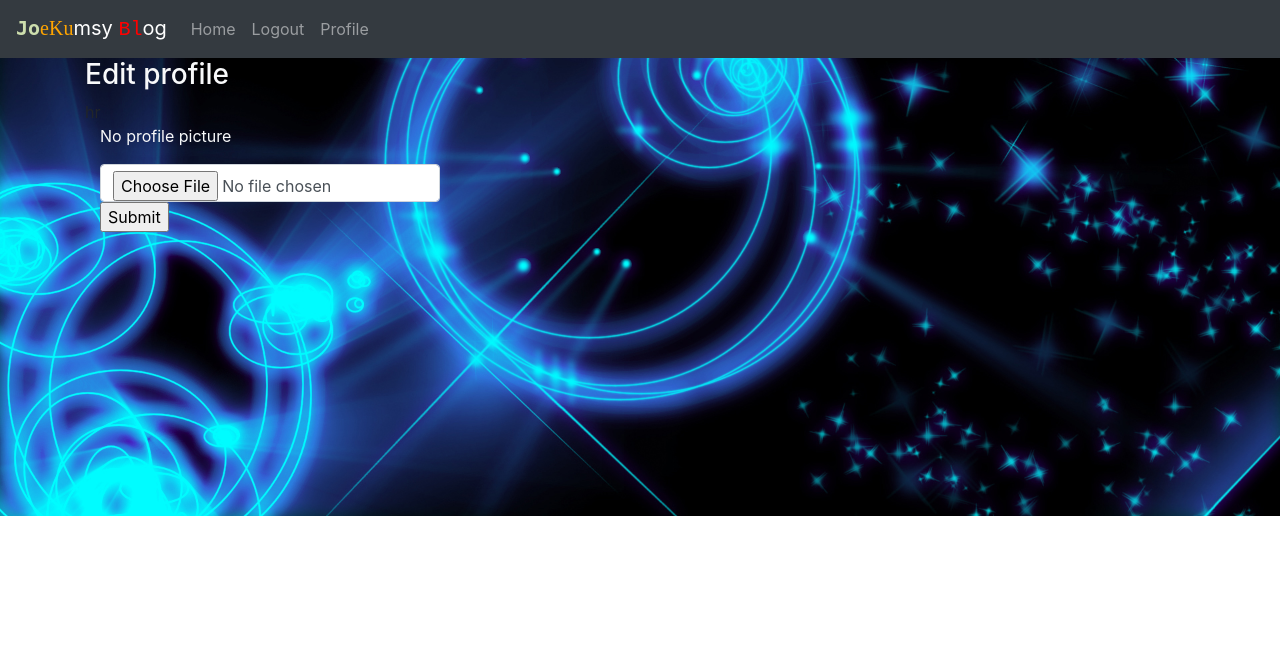
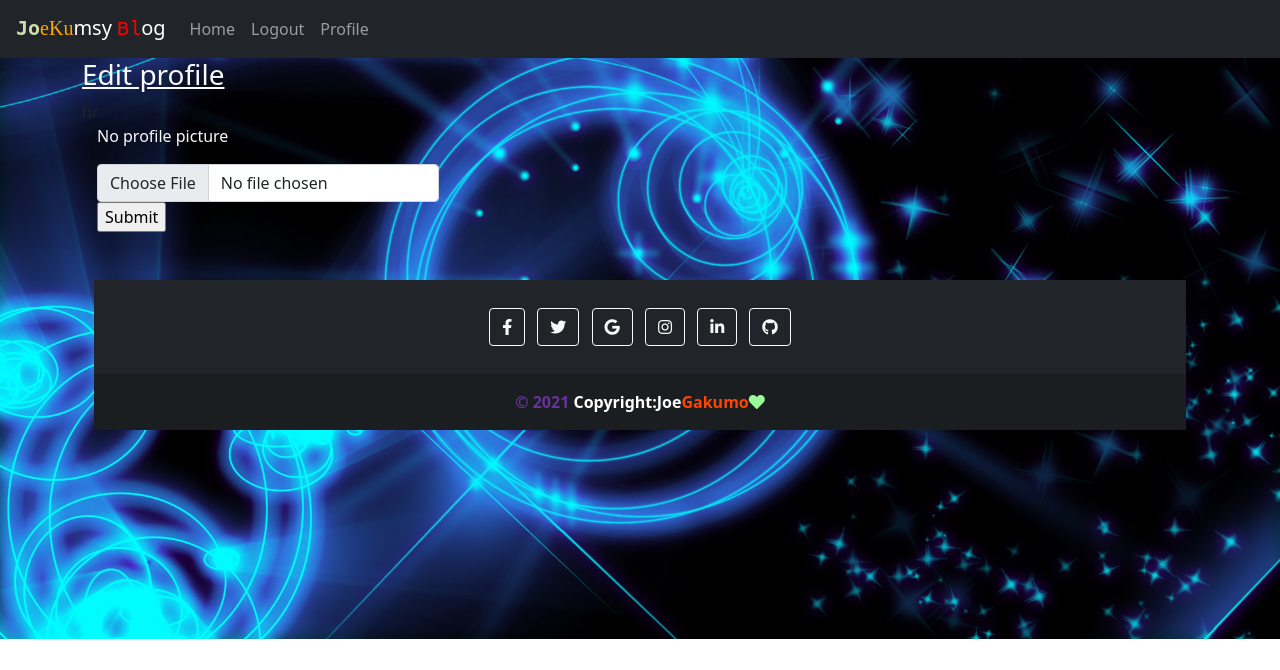
Before and after one commit to JoeGakumo21/Personal-Blog, a Flask app: a page that uses app/templates/profile/profile.html in a window 1280 px wide. Shown: the top 670 px of the page. Run offline with Flask 2, Linux system fonts and the light colour scheme; the visitor is signed in with stand-in values (Sample User, id 1); data comes from the database, SQL or seed files in the repository; some libraries are stand-ins or nearby versions.

Commit message:
added background and columns

```diff
--- a/app/templates/auth/login.html
+++ b/app/templates/auth/login.html
@@ -54,5 +54,8 @@ Login
             </div>
         </div>
     </div>
+
+
 </div>
+
 {% endblock%}
--- a/app/templates/profile/profile.html
+++ b/app/templates/profile/profile.html
@@ -1,6 +1,10 @@
 {%extends 'base.html'%}
 
 {% block content%}
+<link href="https://cdn.jsdelivr.net/npm/bootstrap@5.0.2/dist/css/bootstrap.min.css" rel="stylesheet"
+    integrity="sha384-EVSTQN3/azprG1Anm3QDgpJLIm9Nao0Yz1ztcQTwFspd3yD65VohhpuuCOmLASjC" crossorigin="anonymous">
+    <link rel="stylesheet" href="https://pro.fontawesome.com/releases/v5.10.0/css/all.css"
+    integrity="sha384-AYmEC3Yw5cVb3ZcuHtOA93w35dYTsvhLPVnYs9eStHfGJvOvKxVfELGroGkvsg+p" crossorigin="anonymous" />
 <style>
     body {
         background: url("{{url_for('static',filename='images/background.jpg')}}") center/cover no-repeat;
@@ -24,4 +28,49 @@ hr
     </form>
     {% endif %}
 </div>
+
+<div class="container my-5">
+
+    <footer class="bg-dark text-center text-white">
+        <!-- Grid container -->
+        <div class="container p-4 pb-0">
+            <!-- Section: Social media -->
+            <section class="mb-4">
+                <!-- Facebook -->
+                <a class="btn btn-outline-light btn-floating m-1" href="https://www.facebook.com/pg/facebook/photos/" role="button"><i
+                        class="fab fa-facebook-f"></i></a>
+
+                <!-- Twitter -->
+                <a class="btn btn-outline-light btn-floating m-1" href="https://twitter.com/?lang=en" role="button"><i
+                        class="fab fa-twitter"></i></a>
+
+                <!-- Google -->
+                <a class="btn btn-outline-light btn-floating m-1" href="https://www.google.com/" role="button"><i
+                        class="fab fa-google"></i></a>
+
+                <!-- Instagram -->
+                <a class="btn btn-outline-light btn-floating m-1" href="https://www.instagram.com/" role="button"><i
+                        class="fab fa-instagram"></i></a>
+
+                <!-- Linkedin -->
+                <a class="btn btn-outline-light btn-floating m-1" href="https://www.linkedin.com/" role="button"><i
+                        class="fab fa-linkedin-in"></i></a>
+
+                <!-- Github -->
+                <a class="btn btn-outline-light btn-floating m-1" href="https://www.github.com/" role="button"><i
+                        class="fab fa-github"></i></a>
+            </section>
+            <!-- Section: Social media -->
+        </div>
+        <!-- Grid container -->
+
+        <!-- Copyright -->
+        <b><div class="text-center p-3" style="background-color: rgba(0, 0, 0, 0.2);">
+           <span style=" color:rebeccapurple"> © 2021</span> Copyright:Joe<span style=" color:orangered">Gakumo</span><span style=" color:palegreen"><i class="fas fa-heart"></i></span>
+
+        </div></b>
+        <!-- Copyright -->
+    </footer>
+
+</div>
 {%endblock%}
--- a/app/templates/profile/update.html
+++ b/app/templates/profile/update.html
@@ -2,6 +2,11 @@
 {% import 'bootstrap/wtf.html' as wtf %}
 
 {% block content %}
+<style>
+    body {
+        background: url("{{url_for('static',filename='images/background.jpg')}}") center/cover no-repeat;
+    }
+</style>
 <div class="container">
     {{wtf.quick_form(form)}}
 </div>
```
Also changed, not shown: app/templates/email/welcome_user.html (+9 -0 lines), app/templates/index.html (+37 -12 lines).
